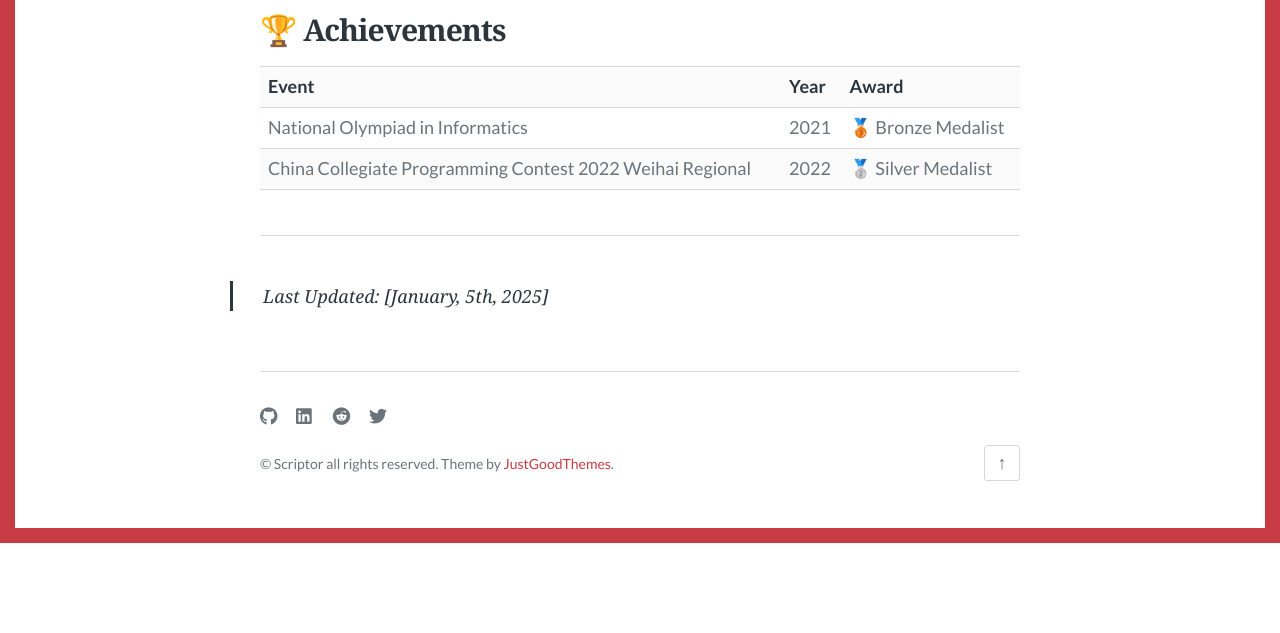
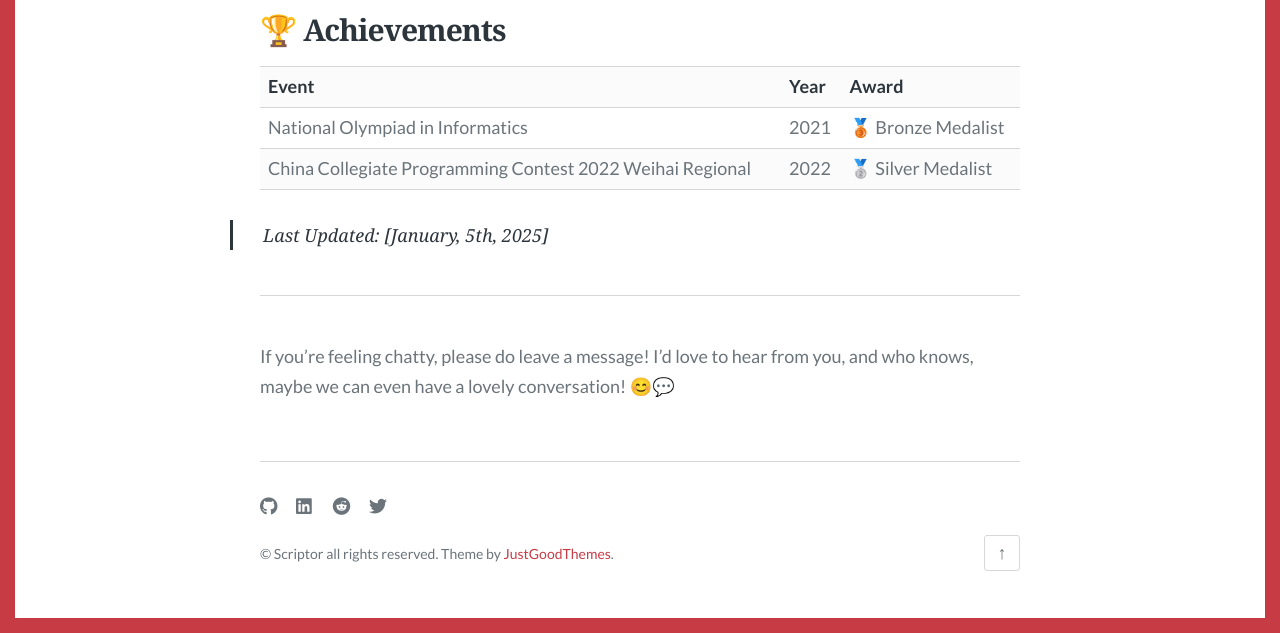
Before and after one commit to HuRuilizhen/HuRuilizhen.github.io, a Jekyll site: the page built from about.md, in a window 1280 px wide and 900 px high, scrolled down 2785 px, cut to the strip 267-900 px from the top of the window. Built offline with Jekyll 4.4.1, drawn with Linux system fonts in a browser that asks for light colours; some web fonts are replaced; comment, search, counter and statistics services are not loaded; before the commit the page ends 3595 px from its top, so only the background shows below that.

Commit message:
[update]: about me (#4)

```diff
--- a/about.md
+++ b/about.md
@@ -176,6 +176,15 @@ A Computer Science undergraduate at The Chinese University of Hong Kong, Shenzhe
   </tr>
 </table>
 
+> *Last Updated: [January, 5th, 2025]*
+
 ---
 
-> *Last Updated: [January, 5th, 2025]*
+If you're feeling chatty, please do leave a message! I'd love to hear from you, and who knows, maybe we can even have a lovely conversation! 😊💬
+<script src="https://utteranc.es/client.js"
+        repo="HuRuilizhen/HuRuilizhen.github.io"
+        issue-term="comments"
+        theme="github-light"
+        crossorigin="anonymous"
+        async>
+</script>
```
